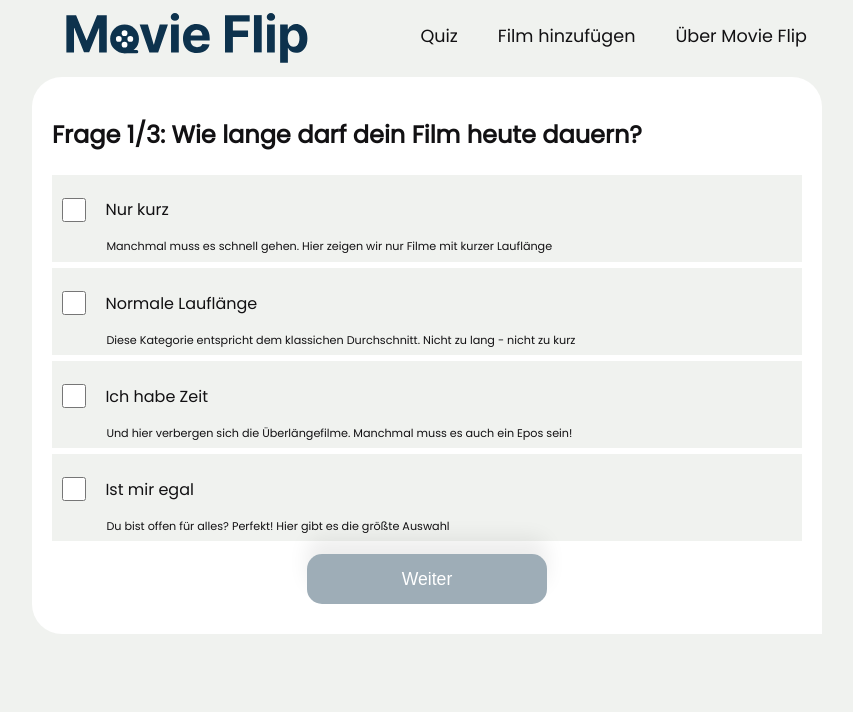
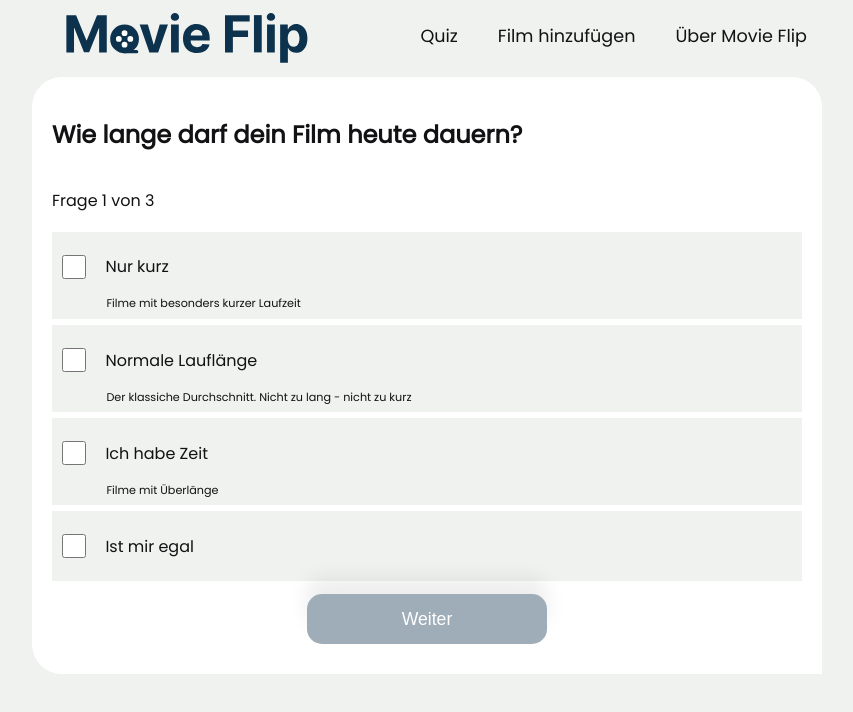
Before and after one commit to flipkoehler/capstone-project-ts, a Next.js app: page /quiz in a window 1280 px wide. Shown: the top 712 px of the page, without its empty margins (213-1066 px from the left). Built offline with nearby package versions, Linux system fonts and the light colour scheme; no server answers; the database is empty.

Commit message:
change text, add comments

```diff
--- a/assets/data/moods.js
+++ b/assets/data/moods.js
@@ -29,10 +29,7 @@ export const movieMood = [
     id: 8,
     value: "unterhaltsam",
   },
-  {
-    id: 9,
-    value: "mitreißend",
-  },
+
   {
     id: 10,
     value: "liebevoll",
--- a/assets/data/questionData.js
+++ b/assets/data/questionData.js
@@ -2,14 +2,12 @@
 
 export const questionAnswer = [
   {
-    question: "Frage 1/3: Wie lange darf dein Film heute dauern?",
-    questionStyling: "short",
+    question: "Wie lange darf dein Film heute dauern?",
     answerOptions: [
       {
         id: 1,
         answer: "Nur kurz",
-        information:
-          "Manchmal muss es schnell gehen. Hier zeigen wir nur Filme mit kurzer Lauflänge",
+        information: "Filme mit besonders kurzer Laufzeit",
         value: {
           min: 0,
           max: 99,
@@ -20,7 +18,7 @@ export const questionAnswer = [
         id: 2,
         answer: "Normale Lauflänge",
         information:
-          "Diese Kategorie entspricht dem klassichen Durchschnitt. Nicht zu lang - nicht zu kurz",
+          "Der klassiche Durchschnitt. Nicht zu lang - nicht zu kurz",
         value: {
           min: 100,
           max: 139,
@@ -30,8 +28,7 @@ export const questionAnswer = [
       {
         id: 3,
         answer: "Ich habe Zeit",
-        information:
-          "Und hier verbergen sich die Überlängefilme. Manchmal muss es auch ein Epos sein!",
+        information: "Filme mit Überlänge",
         value: {
           min: 140,
           max: 9999,
@@ -41,8 +38,7 @@ export const questionAnswer = [
       {
         id: 4,
         answer: "Ist mir egal",
-        information:
-          "Du bist offen für alles? Perfekt! Hier gibt es die größte Auswahl",
+        information: "",
         value: {
           min: 0,
           max: 9999,
@@ -52,14 +48,14 @@ export const questionAnswer = [
     ],
   },
   {
-    question: "Frage 2/3: Wie alt darf dein Film sein?",
+    question: "Wie alt darf dein Film sein?",
     questionStyling: "short",
     answerOptions: [
       {
         id: 5,
         answer: "Oldies",
         information:
-          "Hier verstecken sich die die Perlen der Filmgeschichte. Manchmal auch in Schwarz weiß, aber alle gut geeignet für die heutige Zeit",
+          "Perlen der Filmgeschichte. Manchmal auch in Schwarz weiß, aber gut geeignet für die heutige Zeit",
         value: {
           min: 0,
           max: 1987,
@@ -69,7 +65,7 @@ export const questionAnswer = [
       {
         id: 6,
         answer: "Moderne Klassiker",
-        information: "Wunderbare Filme, die nie verstauben werden",
+        information: "Wunderbare Filme, die nie verstauben",
         value: {
           min: 1988,
           max: 2010,
@@ -89,8 +85,7 @@ export const questionAnswer = [
       {
         id: 8,
         answer: "Ist mir egal",
-        information:
-          "Du bist offen für alles? Perfekt! Hier gibt es die größte Auswahl",
+        information: "",
         value: {
           min: 0,
           max: 9999,
@@ -100,8 +95,7 @@ export const questionAnswer = [
     ],
   },
   {
-    question:
-      "Frage 3/3: Welche Stimmung oder Gefühl soll der Film übermitteln?",
+    question: "Welche Stimmung oder Gefühl soll der Film übermitteln?",
     questionStyling: "mood",
     answerOptions: [
       {
--- a/components/Quiz/QuizSteps.js
+++ b/components/Quiz/QuizSteps.js
@@ -8,7 +8,7 @@ export default function QuizSteps({
   isLastStep,
   currentStep,
 }) {
-  // saves the given answer in an array (e.g. Question 1 - short movies)
+  // sets the given answers in an array (e.g. Question 1 - short movies)
   const [givenAnswers, setGivenAnswers] = useState(currentQuestion);
 
   const updateState = (id) => {
@@ -25,6 +25,7 @@ export default function QuizSteps({
     <form>
       <section>
         <h1>{givenAnswers[currentStep].question}</h1>
+        <p>Frage {currentStep + 1} von 3</p>
         {givenAnswers[currentStep].answerOptions.map((answer, index) => (
           <StyledAnswerWrapper
             key={index}
@@ -89,7 +90,6 @@ const StyledAnswer = styled.p`
   margin-left: 1rem;
 `;
 
-// okay - I may be stupid. But I really hate the native radio buttons. So here is my styling...
 const StyledInput = styled.input`
   width: 1.5rem;
   height: 1.5rem;
```
Also changed, not shown: components/Quiz/quizLogic.js (+3 -4 lines).
